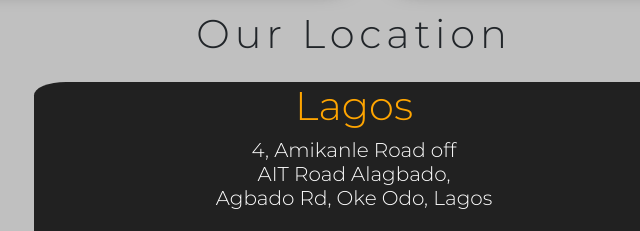
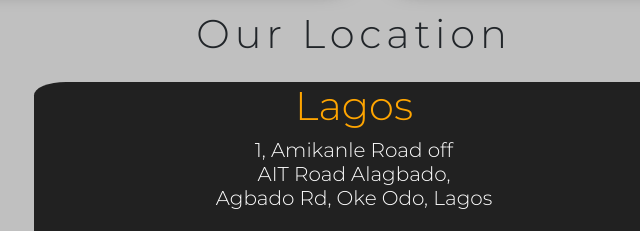
Before and after one commit to sambakcomputer/sambakcomputer.github.io, a plain HTML site: page index.html in a window 1280 px wide. Shown: the part 4220-4451 px from the top of the page, 286-926 px from the left. Drawn offline with Linux system fonts and the light colour scheme.

Commit message:
Update index.html

```diff
--- a/index.html
+++ b/index.html
@@ -254,7 +254,7 @@
 		<div id="location-card">
 			<div align="center" class="location-div-upper">
 				<h1 id="location-state">Lagos</h1>
-				<h5 id="location-address">4, Amikanle Road off <br>AIT Road Alagbado,<br> Agbado Rd, Oke Odo, Lagos</h5>
+				<h5 id="location-address">1, Amikanle Road off <br>AIT Road Alagbado,<br> Agbado Rd, Oke Odo, Lagos</h5>
 				<h5 id = "location-phone" class="mt-4">+234 807 295 4244</h5><br><br>
 
 				<h5 id= "location-time"> Open 24 hours</h5>
```
